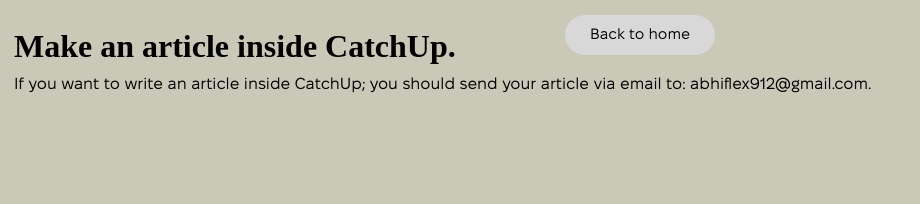
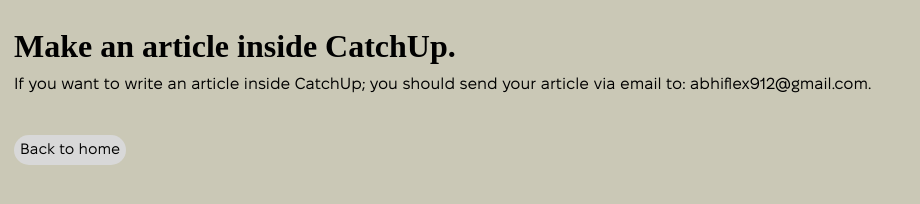
Before and after one commit to Abhi-Flex23/CatchUp, a plain HTML site: page email.html in a window 1280 px wide. Shown: the whole page, without its empty margins (0-920 px from the left). Drawn offline with Linux system fonts and the light colour scheme; a web font is replaced by a local one.

Commit message:
Update styles.css

```diff
--- a/css/styles.css
+++ b/css/styles.css
@@ -65,7 +65,7 @@ span {
     transform: scale(1.05);
 }
 
-.write-button, .back-button {
+.write-button {
     border: none;
     border-radius: 100px;
     height: 40px;
@@ -76,17 +76,10 @@ span {
     color: black;
     margin: 10px 0;
     margin-bottom: 20px;
-}
-
-.back-button {
-    width: 150px;
-}
-
-.write-button {
     width: 230px;
 }
 
-.writer, .back {
+.writer {
     display: flex;
     justify-content: center;
     transition: transform 0.3s;
@@ -101,10 +94,26 @@ span {
     cursor: pointer;
 }
 
+.back {
+  margin-left: 14px;
+  margin-top: 28px;
+}
+
+.back-button {
+    border: none;
+    border-radius: 100px;
+    height: 30px;
+    background-color: #D8D8D8;
+    font-family: Fixel;
+    font-size: 15px;
+    cursor: pointer;
+    color: black;
+}
+
 h3 {
     color: black;
     font-family: Fixel;
-    font-weight: bold;
+    font-weight: normal;
 }
 
 /* Animation styles */
```
